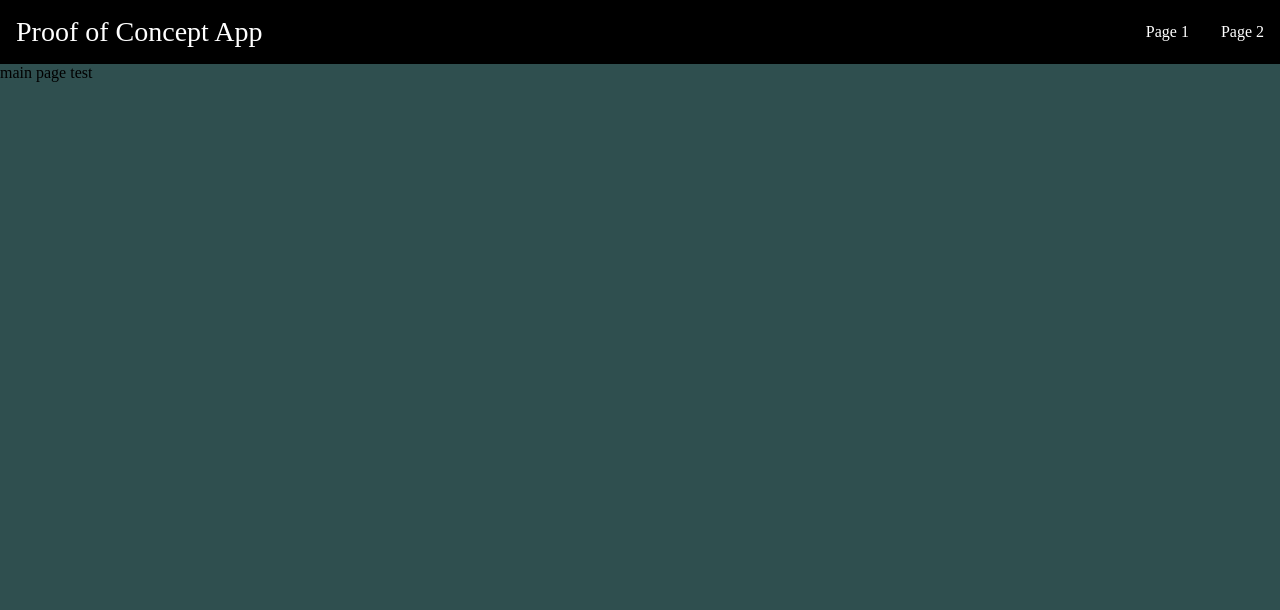
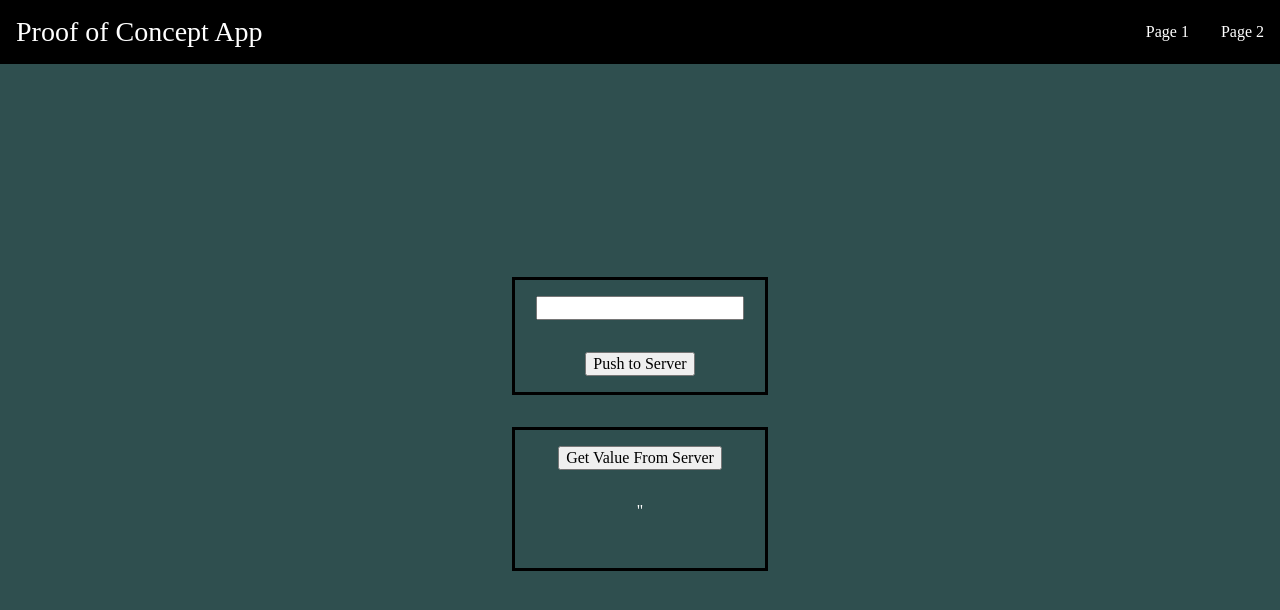
Before and after one commit to BenTaylor25/FullStackPoC, a React (Vite) app in the folder frontend/: page / in a window 1280 px wide. Shown: the top 610 px of the page. Built offline with nearby package versions, Linux system fonts and the light colour scheme.

Commit message:
push and get value components on main page

```diff
--- a/frontend/src/components/GetValue.css
+++ b/frontend/src/components/GetValue.css
@@ -1,6 +1,18 @@
 
 .GetValue {
+    display: flex;
+    flex-direction: column;
+    justify-content: center;
+    align-items: center;
+    width: 20vw;
+    border: 3px solid black;
+    margin: 1rem;
+
     & p.error-message {
         color: red;
     }
+
+    * {
+        margin: 1rem;
+    }
 }
--- a/frontend/src/components/PushValue.css
+++ b/frontend/src/components/PushValue.css
@@ -1,7 +1,18 @@
 
 .PushValueDiv {
+    display: flex;
+    flex-direction: column;
+    justify-content: center;
+    align-items: center;
+    width: 20vw;
+    border: 3px solid black;
+    margin: 1rem;
 
     & input {
         margin-bottom: 1rem;
     }
+
+    * {
+        margin: 1rem;
+    }
 }
--- /dev/null
+++ b/frontend/src/pages/MainPage.css
@@ -0,0 +1,17 @@
+
+main#main-page {
+    width: 100%;
+    height: 90vh;
+    display: flex;
+    justify-content: center;
+    align-items: center;
+
+    & .grid {
+        display: flex;
+        flex-direction: column;
+
+        & .grid-row {
+            display: flex;
+        }
+    }
+}
--- a/frontend/src/pages/MainPage.tsx
+++ b/frontend/src/pages/MainPage.tsx
@@ -1,9 +1,27 @@
+import PushValue from '../components/PushValue';
+import GetValue from '../components/GetValue';
+
+import './MainPage.css';
 
 export default function MainPage() {
 
     return (
         <>
-            main page test
+            <main id="main-page">
+
+                <div className="grid">
+
+                    <div className="grid-row">
+                        <PushValue />
+                    </div>
+
+                    <div className="grid-row">
+                        <GetValue />
+                    </div>
+
+                </div>
+
+            </main>
         </>
     );
 }
```
